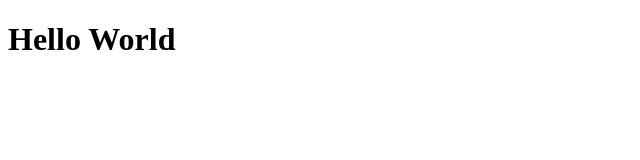
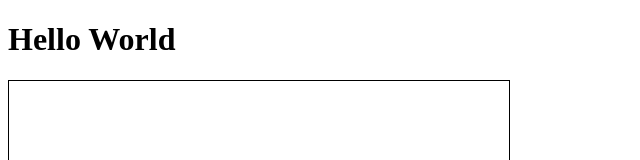
Before and after one commit to elijahred23/hello-world, a plain HTML site: page index.html in a window 1280 px wide. Shown: the top 160 px of the page, without its empty margins (0-640 px from the left). Drawn offline with Linux system fonts and the light colour scheme.

Commit message:
added canvas

```diff
--- a/index.html
+++ b/index.html
@@ -1,9 +1,17 @@
 <!DOCTYPE html>
 <html>
 	<head>
+		<style>
+			#my_canvas{
+				border: 1px solid black;
+				width: 500px;
+				height: 500px;
 
+			}
+		</style>
 	</head>
 	<body>
 		<h1>Hello World</h1>
+		<canvas id = "my_canvas"></canvas>
 	</body>
 </html>
```
